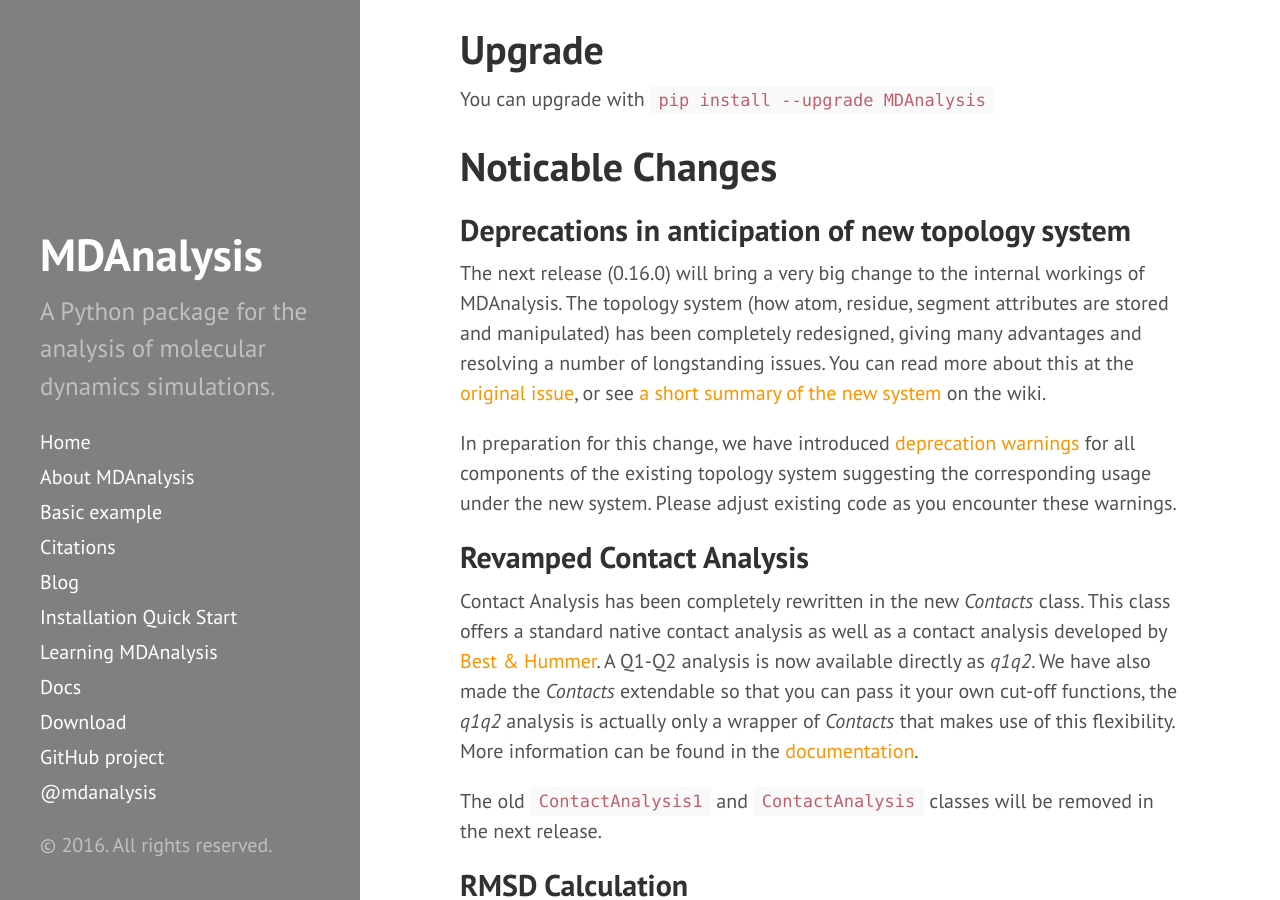
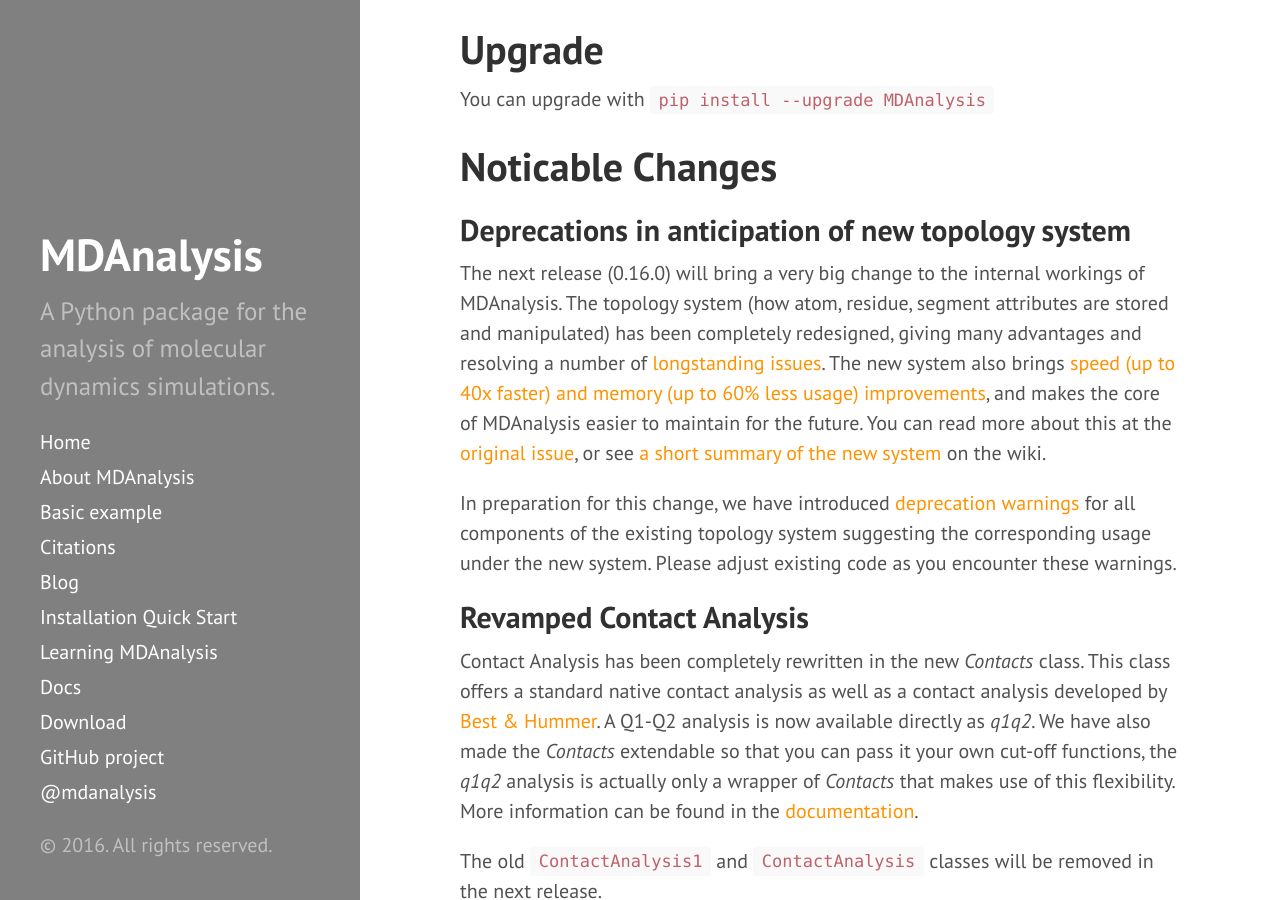
Before and after one commit to MDAnalysis/MDAnalysis.github.io, a Jekyll site: the page built from _posts/2016-05-08-release-0.15.0.md, in a window 1280 px wide and 900 px high, scrolled down 383 px. Built offline with Jekyll 4.4.1, drawn with Linux system fonts in a browser that asks for light colours.

Commit message:
Added performance mentions for new topology system.

```diff
--- a/_posts/2016-05-08-release-0.15.0.md
+++ b/_posts/2016-05-08-release-0.15.0.md
@@ -21,10 +21,17 @@ You can upgrade with `pip install --upgrade MDAnalysis`
 
 The next release (0.16.0) will bring a very big change to the internal workings of MDAnalysis.
 The topology system (how atom, residue, segment attributes are stored and manipulated) has been
-completely redesigned, giving many advantages and resolving a number of longstanding issues.
-You can read more about this at the [original issue](https://github.com/MDAnalysis/mdanalysis/issues/363),
-or see [a short summary of the new system](https://github.com/MDAnalysis/mdanalysis/wiki/Issue363-Changes)
-on the wiki.
+completely redesigned, giving many advantages and resolving a number of
+[longstanding
+issues](https://github.com/MDAnalysis/mdanalysis/labels/solved%20by%20363).
+The new system also brings [speed (up to 40x faster) and memory (up to 60% less
+usage) improvements](http://gist.github.com/dotsdl/0e0fbd409e3e102d0458), and
+makes the core of MDAnalysis easier to maintain for the future. You can read
+more about this at the [original
+issue](https://github.com/MDAnalysis/mdanalysis/issues/363), or see [a short
+summary of the new
+system](https://github.com/MDAnalysis/mdanalysis/wiki/Issue363-Changes) on the
+wiki.
 
 In preparation for this change, we have introduced [deprecation
 warnings](https://github.com/MDAnalysis/mdanalysis/issues/599) for all
```
